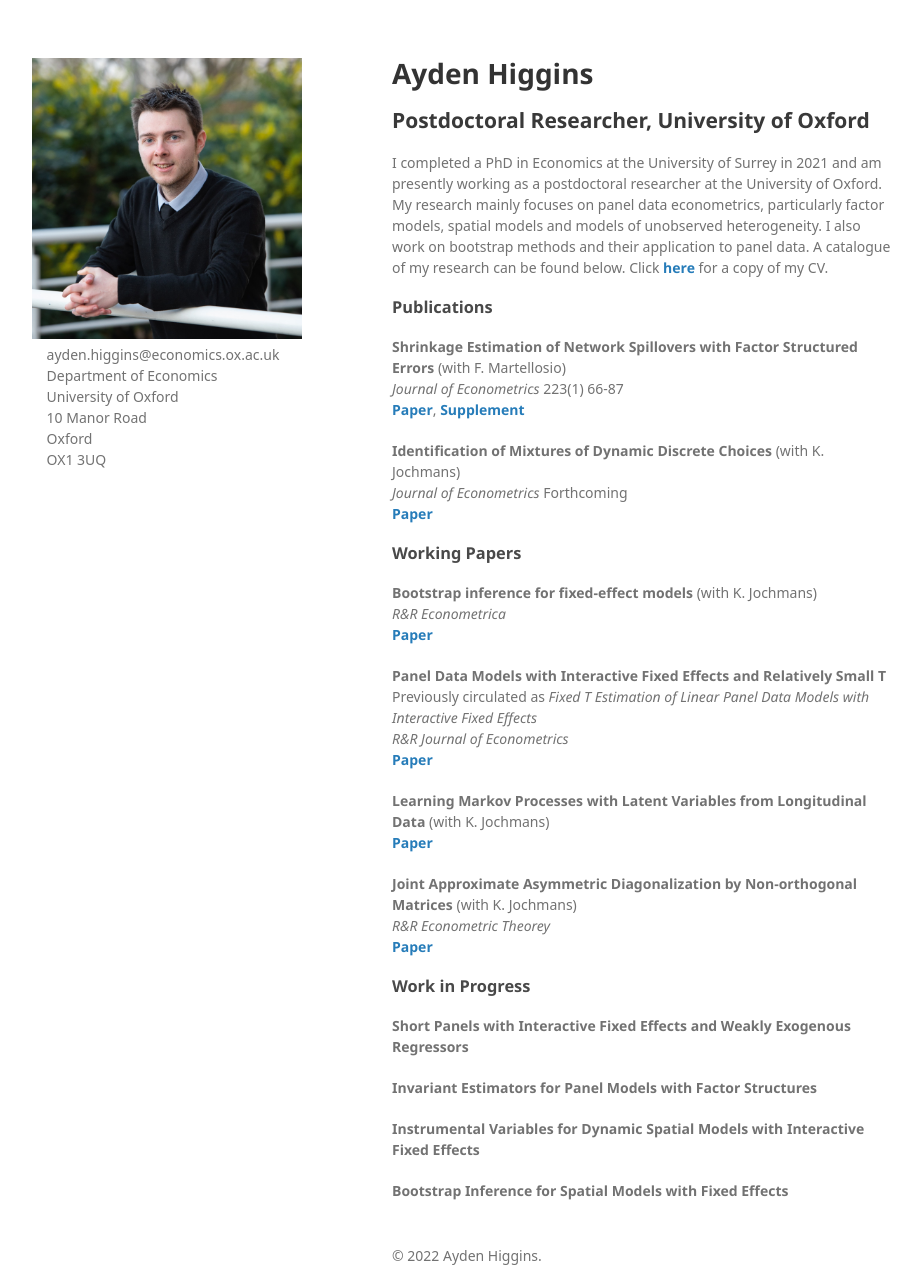
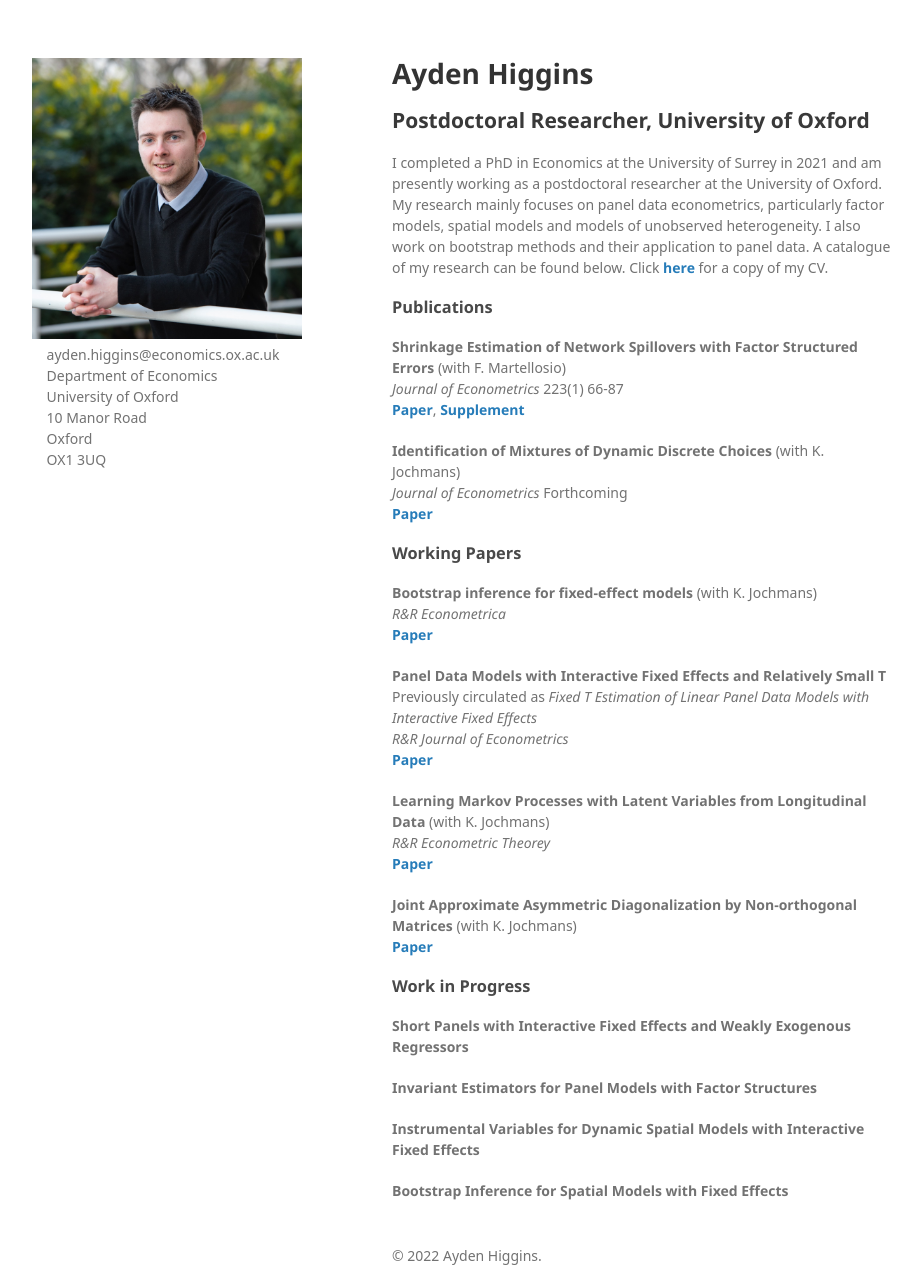
Before and after one commit to Tokkita/Tokkita.github.io, a Jekyll site: the page built from index.md, in a window 1280 px wide and 1271 px high. Shown: the whole window, without its empty margins (178-1099 px from the left). Built offline with Jekyll 4.4.1, drawn with Linux system fonts in a browser that asks for light colours; nearby versions of some CDN libraries; some web fonts are replaced; our own code applies the rules of GitHub Pages for plain Markdown files.

```diff
--- a/index.md
+++ b/index.md
@@ -12,9 +12,9 @@ I completed a PhD in Economics at the University of Surrey in 2021 and am presen
 
 <b> Panel Data Models with Interactive Fixed Effects and Relatively Small T </b> <br> Previously circulated as <i> Fixed T Estimation of Linear Panel Data Models with Interactive Fixed Effects </i> <br> <i> R&R Journal of Econometrics </i> <br> <strong><a href="{{ MasterLatest.pdf | prepend: '/assets/pdf/FTIFE/MasterLatest.pdf' | relative_url | download }}">Paper</a></strong>
 
-<b> Learning Markov Processes with Latent Variables from Longitudinal Data  </b> (with K. Jochmans) <br> <strong><a href="{{ Bootstrap.pdf | prepend: '/assets/pdf/Long/Long.pdf' | relative_url | download }}">Paper</a></strong>
+<b> Learning Markov Processes with Latent Variables from Longitudinal Data  </b> (with K. Jochmans) <br> <i> R&R Econometric Theorey </i> <br> <strong><a href="{{ Bootstrap.pdf | prepend: '/assets/pdf/Long/Long.pdf' | relative_url | download }}">Paper</a></strong>
 
-<b> Joint Approximate Asymmetric Diagonalization by Non-orthogonal Matrices </b> (with K. Jochmans) <br> <i> R&R Econometric Theorey </i> <br>  <strong><a href="{{ JASYD.pdf | prepend: '/assets/pdf/JASYD/JASYD.pdf' | relative_url | download }}">Paper</a></strong>
+<b> Joint Approximate Asymmetric Diagonalization by Non-orthogonal Matrices </b> (with K. Jochmans) <br>  <strong><a href="{{ JASYD.pdf | prepend: '/assets/pdf/JASYD/JASYD.pdf' | relative_url | download }}">Paper</a></strong>
 
 ### Work in Progress
 
```
